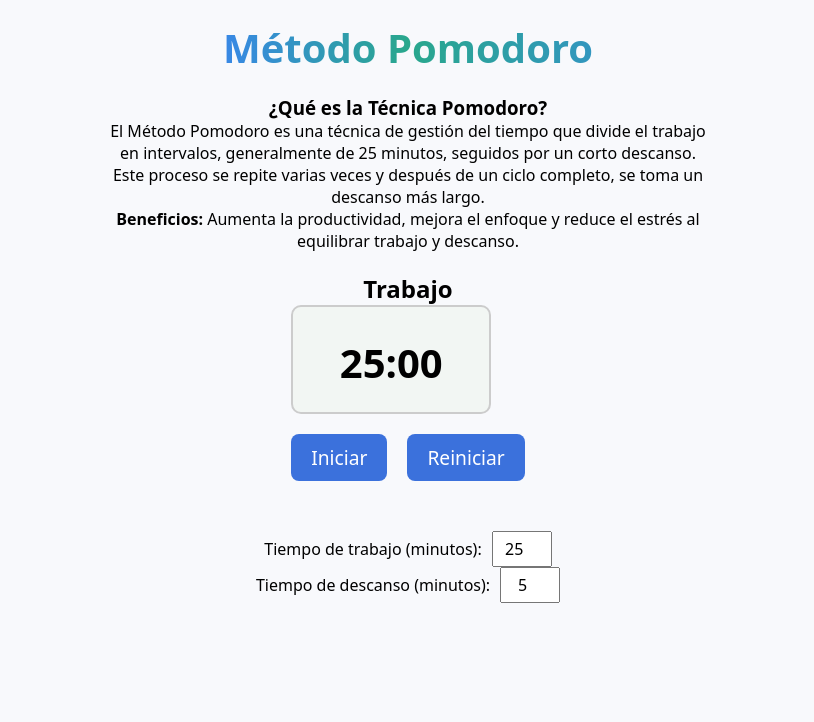
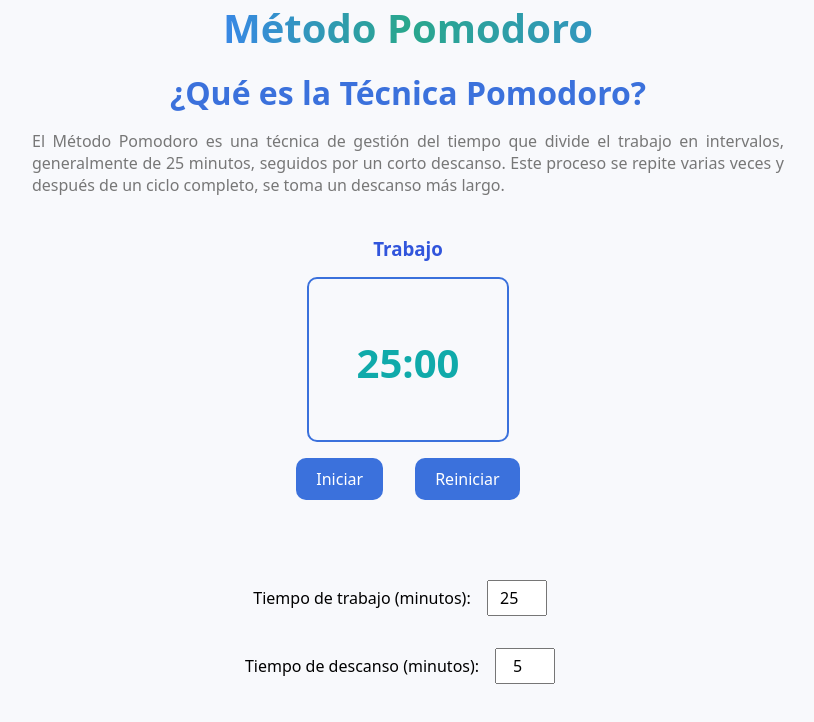
Before and after one commit to pabloduarte9679/prototipo-aplicacion, a React (Vite) app: page /pomodoro in a window 1280 px wide. Shown: the top 722 px of the page, without its empty margins (232-1046 px from the left). Built offline with nearby package versions, Linux system fonts and the light colour scheme.

Commit message:
fixed styles

```diff
--- a/src/Pomodoro.jsx
+++ b/src/Pomodoro.jsx
@@ -56,32 +56,31 @@ const Pomodoro = () => {
   };
 
   return (
-    <div style={styles.container}>
-      <h1 style={styles.header}>Método Pomodoro</h1>
+    <div style={{display: "flex", flexDirection: "column", alignItems: "center", width: "100vw"}}>
+      <h1 style={{fontSize: "2.5rem"}}>Método Pomodoro</h1>
 
-      <div style={styles.infoContainer}>
-        <h3>¿Qué es la Técnica Pomodoro?</h3>
-        <p>
+      <div style={{textAlign: "center", width: "60vw"}}>
+        <h2 style={{margin: "1rem", fontSize: "2rem", color: "#3b71dc"}}>¿Qué es la Técnica Pomodoro?</h2>
+        <p style={{textAlign: "justify", textJustify: "inter-word", margin: "0.5rem", color: "#777777"}}>
           El Método Pomodoro es una técnica de gestión del tiempo que divide el trabajo en intervalos, generalmente de 25 minutos, seguidos por un corto descanso.
           Este proceso se repite varias veces y después de un ciclo completo, se toma un descanso más largo.
         </p>
-        <p><b>Beneficios:</b> Aumenta la productividad, mejora el enfoque y reduce el estrés al equilibrar trabajo y descanso.</p>
       </div>
 
-      <div style={styles.timerContainer}>
-        <h2>{isWorkPhase ? 'Trabajo' : 'Descanso'}</h2>
-        <div style={styles.timer}>
-          <span style={styles.timeText}>{formatTime(timeLeft)}</span>
+      <div style={{display: "flex", flexDirection: "column", alignItems: "center", margin: "2rem"}}>
+        <h3 style={{color: "#3155dc"}}>{isWorkPhase ? 'Trabajo' : 'Descanso'}</h3>
+        <div style={{fontSize: "3rem", padding: "3rem", border: "2px solid #3b71dc", borderRadius: "10px", margin: "1rem"}}>
+          <span style={{fontSize: "2.5rem", fontWeight: "bold", color: "#10aaaa"}}>{formatTime(timeLeft)}</span>
         </div>
-        <div style={styles.buttons}>
-          <button style={styles.button} onClick={toggleTimer}>
+        <div style={{display: "flex", gap: "2rem"}}>
+          <button style={{padding: "10px 20px", fontSize: "1rem", cursor:"pointer", borderRadius: "10px", backgroundColor:"#3b71dc", color: "#ffffff", border: "none"}} onClick={toggleTimer}>
             {isRunning ? 'Pausar' : 'Iniciar'}
           </button>
-          <button style={styles.button} onClick={resetTimer}>Reiniciar</button>
+          <button style={{padding: "10px 20px", fontSize: "1rem", cursor:"pointer", borderRadius: "10px", backgroundColor:"#3b71dc", color: "#ffffff", border: "none"}} onClick={resetTimer}>Reiniciar</button>
         </div>
       </div>
 
-      <div style={styles.settings}>
+      <div style={{margin: "2rem", textAlign: "center"}}>
         <div>
           <label>Tiempo de trabajo (minutos):</label>
           <input
@@ -89,7 +88,7 @@ const Pomodoro = () => {
             value={workTime}
             onChange={changeWorkTime}
             min="1"
-            style={styles.input}
+            style={{width: "60px", padding: "5px", fontSize: "1rem", textAlign: "center", margin: "1rem"}}
           />
         </div>
         <div>
@@ -99,7 +98,7 @@ const Pomodoro = () => {
             value={breakTime}
             onChange={changeBreakTime}
             min="1"
-            style={styles.input}
+            style={{width: "60px", padding: "5px", fontSize: "1rem", textAlign: "center", margin: "1rem"}}
           />
         </div>
       </div>
@@ -107,64 +106,5 @@ const Pomodoro = () => {
   );
 };
 
-const styles = {
-  container: {
-    display: 'flex',
-    flexDirection: 'column',
-    alignItems: 'center',
-    padding: '20px',
-    fontFamily: 'Arial, sans-serif',
-  },
-  header: {
-    fontSize: '2.5rem',
-    marginBottom: '20px',
-  },
-  infoContainer: {
-    maxWidth: '600px',
-    textAlign: 'center',
-    marginBottom: '20px',
-  },
-  timerContainer: {
-    textAlign: 'center',
-    marginBottom: '30px',
-  },
-  timer: {
-    fontSize: '3rem',
-    marginBottom: '20px',
-    padding: '20px',
-    borderRadius: '10px',
-    backgroundColor: '#f2f6f3',
-    border: '2px solid #ccc',
-    width: '200px',
-  },
-  timeText: {
-    fontSize: '2.5rem',
-    fontWeight: 'bold',
-  },
-  buttons: {
-    display: 'flex',
-    gap: '20px',
-  },
-  button: {
-    padding: '10px 20px',
-    fontSize: '1.2rem',
-    cursor: 'pointer',
-    borderRadius: '8px',
-    border: 'none',
-    backgroundColor: '#3b71dc',
-    color: 'white',
-  },
-  settings: {
-    marginTop: '20px',
-    textAlign: 'center',
-  },
-  input: {
-    width: '60px',
-    padding: '5px',
-    fontSize: '1rem',
-    textAlign: 'center',
-    marginLeft: '10px',
-  },
-};
 
 export default Pomodoro;
```
